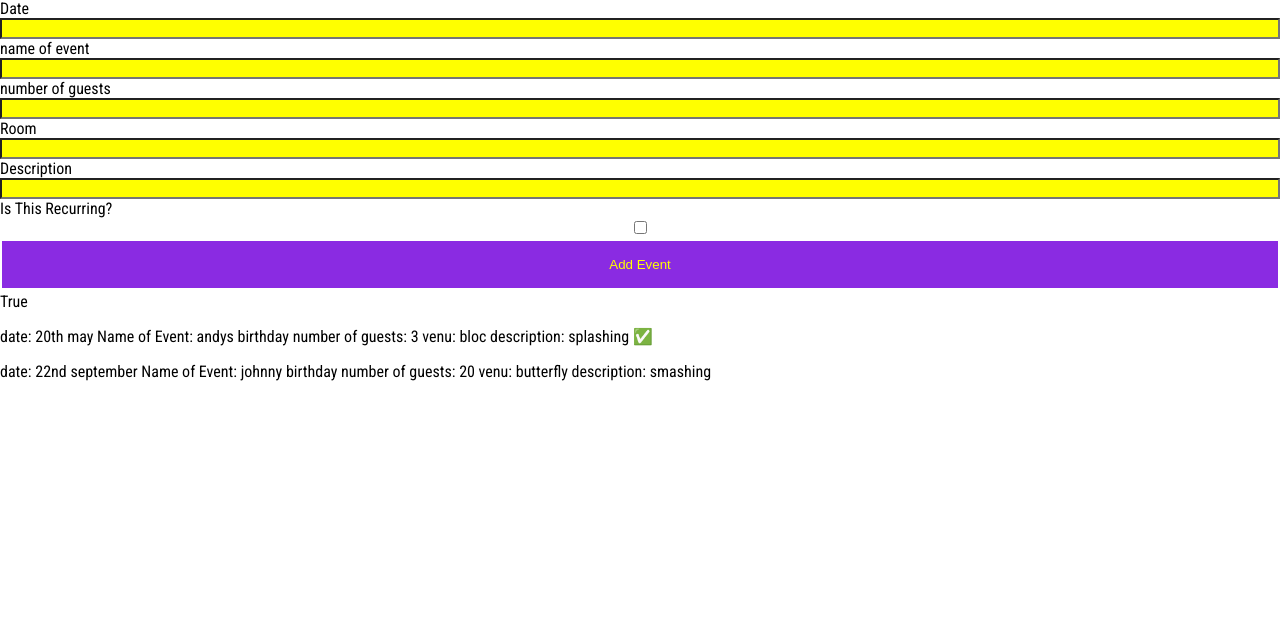
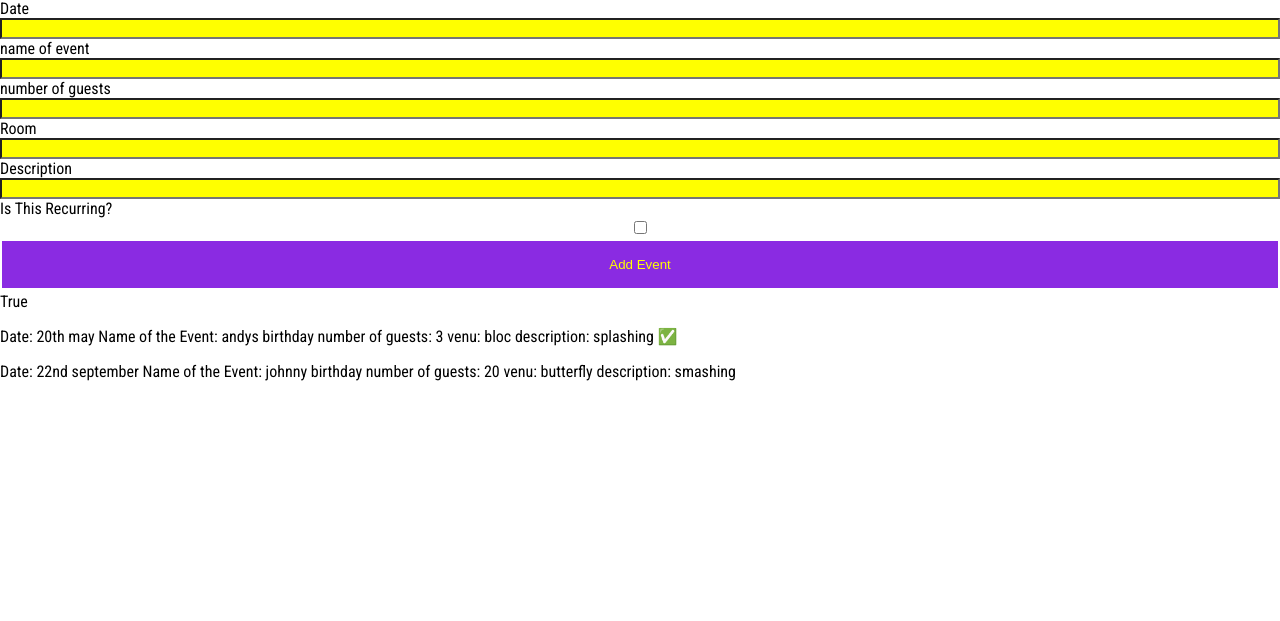
Before and after one commit to andrewhoward96/week_3_events_planning_day_4, a Flask app: page /events in a window 1280 px wide. Shown: the part 39-660 px from the top of the page. Run offline with Flask 2, Linux system fonts and the light colour scheme; some web fonts are replaced.

Commit message:
changed words around

```diff
--- a/templates/index.html
+++ b/templates/index.html
@@ -1,5 +1,6 @@
 <!DOCTYPE html>
 <html lang="en">
+
 <head>
     <meta charset="UTF-8">
     <meta http-equiv="X-UA-Compatible" content="IE=edge">
@@ -11,6 +12,7 @@
     <link href="https://fonts.googleapis.com/css2?family=Koulen&family=Roboto+Condensed&display=swap" rel="stylesheet">
     <title>jonny and andys events planning</title>
 </head>
+
 <body>
     <h1>Lists of Events</h1>
     <form action="/events" method="post">
@@ -37,8 +39,8 @@
     {% for event in events %}
     <div>
         <p>
-            date: {{event.date}}
-            Name of Event: {{event.name_event}}
+            Date: {{event.date}}
+            Name of the Event: {{event.name_event}}
             number of guests: {{event.num_of_guests}}
             venu: {{event.room}}
             description: {{event.description}}
@@ -55,4 +57,5 @@
         </p>
     </footer>
 </body>
+
 </html>
```
Lines whose indentation alone changed are shown as unchanged.
